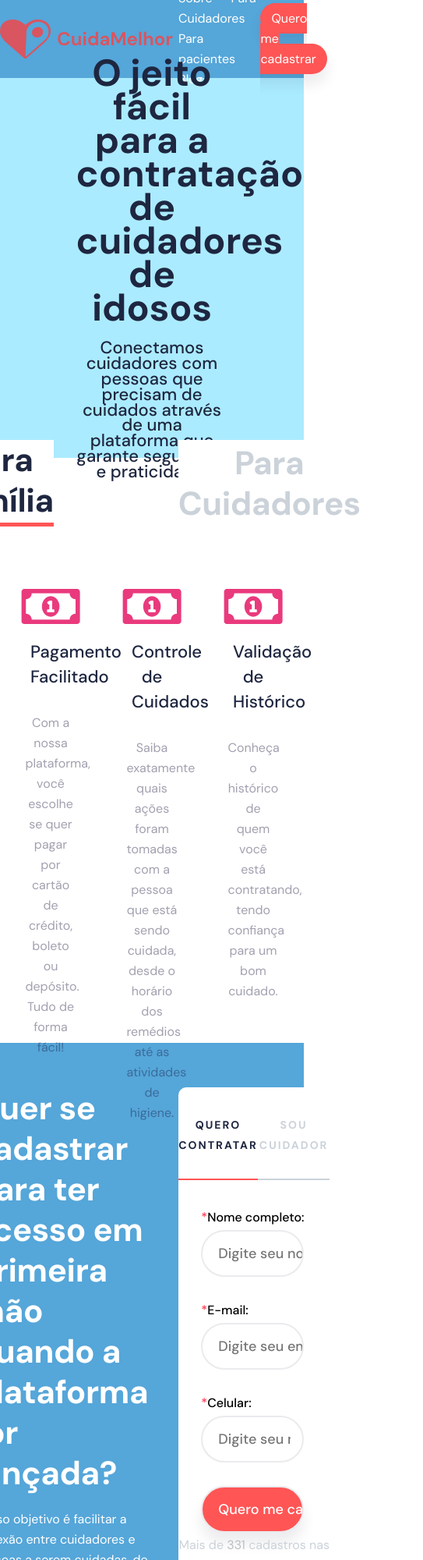
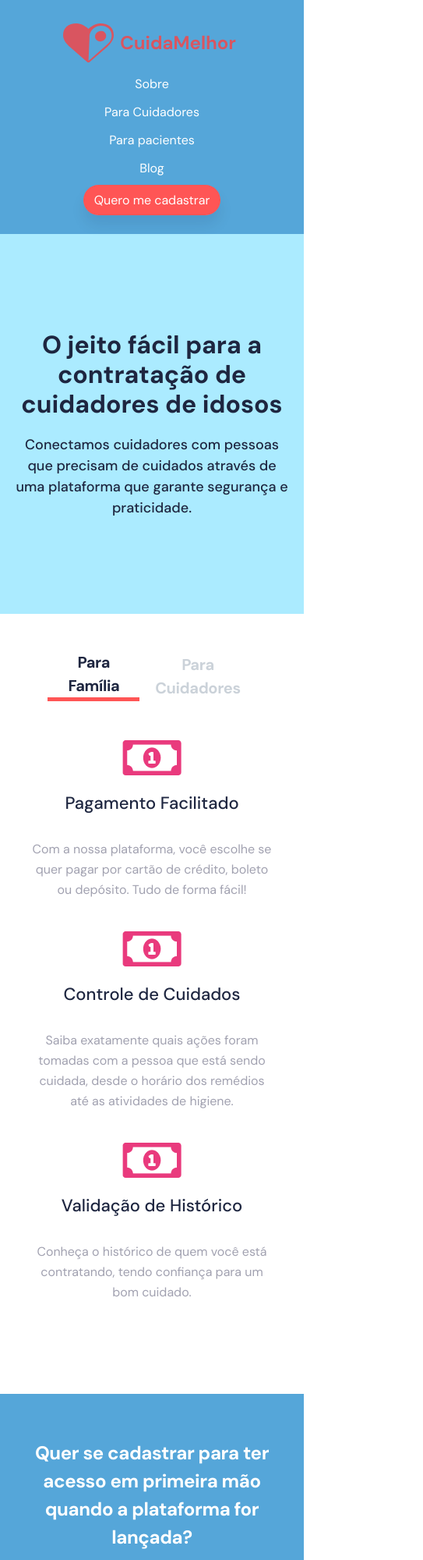
Before and after one commit to cristianomedeiros14/cuidamelhor, a plain HTML site: page index.html in a window 390 px wide. Shown: the top 2000 px of the page at 78% size, 543 px wide, since content can reach past the window. Drawn offline with Linux system fonts and the light colour scheme.

Commit message:
fixing mobile resolution

```diff
--- a/style/style.css
+++ b/style/style.css
@@ -373,3 +373,102 @@ header .red:hover {
   background: #1E2640;
   color: #ffffff;
 }
+
+@media only screen and (max-width: 768px) {
+  body {
+    max-width: 768px;
+    margin: 0 auto;
+  }
+
+  .header {
+    height: 300px;
+    display: flex;
+    flex-direction: column;
+
+    align-items: center;
+    justify-content: center;
+    text-align: center;
+  }
+
+  .header div {
+    display: flex;
+    flex-direction: column;
+
+    padding: 10px 0 10px 0;
+  }
+
+  .header div span {
+    padding: 5px 0 5px 0;
+  }
+
+  .sectionOne h2 {
+    width: 90%;
+    font-size: 32px;
+    line-height: 38px;
+  }
+
+  .sectionOne p {
+    width: 90%;
+    font-size: 18px;
+    line-height: 150%;
+  }
+
+  .sectionTwo {
+    height: 1000px;
+  }
+
+  .sectionTwoHeader button {
+    font-size: 20px;
+    line-height: 150%;
+
+    margin: -50px 0 30px 0;
+    padding: 0 7% 0 7%;
+  }
+
+  .sectionTwoBody {
+    flex-wrap: wrap;
+  }
+
+  .sectionThree {
+    flex-wrap: wrap;
+  }
+
+  .sectionTwoBody div {
+    padding: 20px 0 20px 0;
+  }
+
+  .sectionTwoBody div span {
+    width: 80%;
+  }
+
+  .sectionTwoBody div p {
+    width: 80%;
+  }
+
+  .sectionThree {
+    height: 1000px;
+  }
+
+  .sectionThreeHeader h2 {
+    font-size: 24px;
+    line-height: 150%;
+
+    text-align: center;
+
+    padding-top: 30px;
+  }
+
+  .sectionThreeHeader p {
+    font-size: 16px;
+    line-height: 150%;
+
+    text-align: center;
+
+    padding-bottom: 30px;
+  }
+
+  .footer {
+    flex-direction: column;
+  }
+
+}
```
